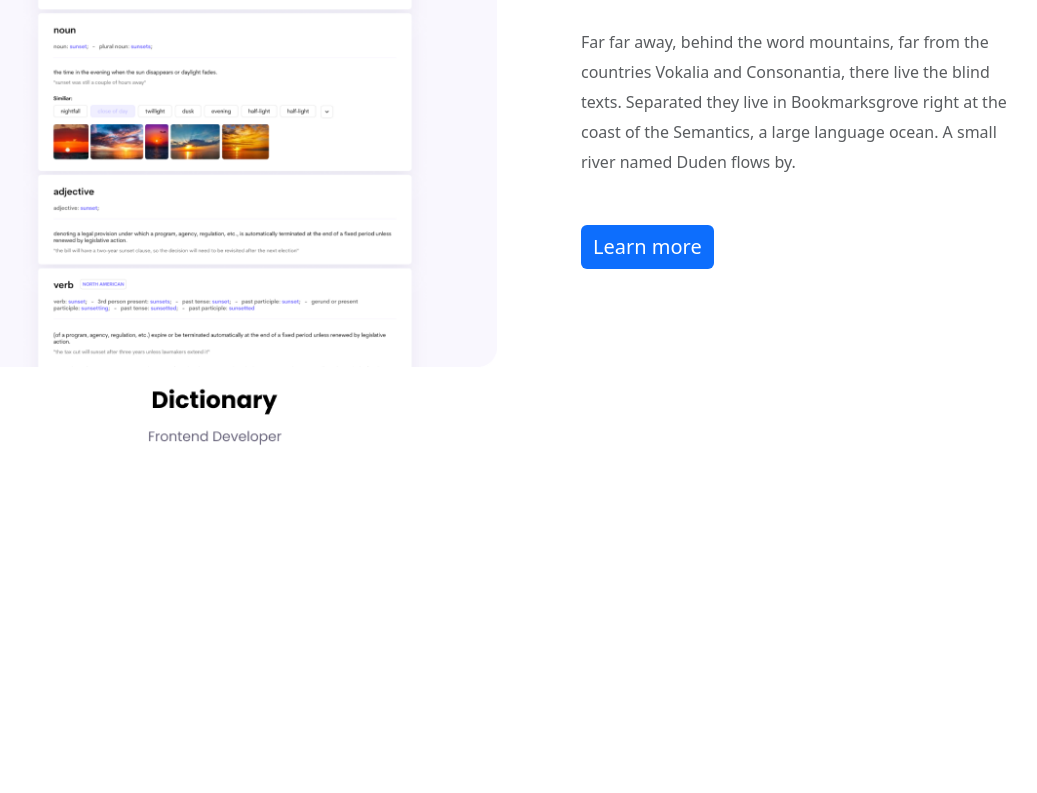
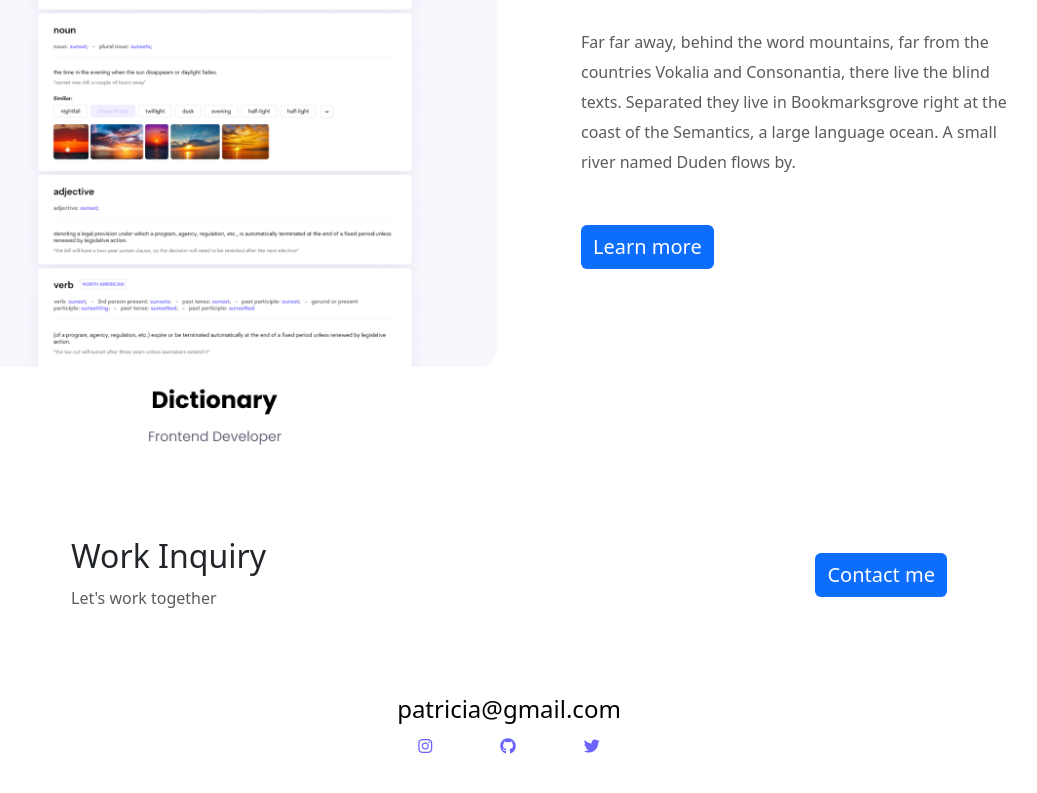
Before and after one commit to stehu-ai/stl-portfolio-project, a plain HTML site: page index.html in a window 1280 px wide. Shown: the part 2365-3158 px from the top of the page, without its empty margins (131-1168 px from the left). Before the commit the page ends 2812 px from the top, so only its background shows below. Drawn offline with nearby package versions, Linux system fonts and the light colour scheme; a web font is replaced by a local one.

Commit message:
Added footer

```diff
--- a/index.html
+++ b/index.html
@@ -119,6 +119,32 @@
                 </div>
             </div>
         </div>
+        <footer>
+            <div class="contact-box justify-content-between mb-5 d-none d-md-flex">
+                <div>
+                    <h4 class="fs-2">
+                        Work Inquiry
+                    </h4>
+                    <p class="text-muted">
+                        Let's work together
+                    </p>
+                </div>
+                <div>
+                    <a href="" class="btn bg-primary border-4 text-white p-2 lh-1 fs-5 mt-3">Contact me</a>
+                </div>
+            </div>
+            <div class="d-flex justify-content-center">
+                <a href="mailto:patricia@gmail.com" class="email-link">patricia@gmail.com</a>
+            </div>
+            <div class="social-links d-flex justify-content-center">
+                <a href="https//www.instagram.com/patricia" target="_blank"><i class="fa-brands fa-instagram"></i>
+                </a>
+                <a href="https//www.github.com/patricia" target="_blank"><i class="fa-brands fa-github"></i>
+                </a>
+                <a href="https//www.twitter.com/patricia" target="_blank"><i class="fa-brands fa-twitter"></i>
+                </a>
+            </div>
+        </footer>
     </div>
 </body>
 
--- a/styles/style.css
+++ b/styles/style.css
@@ -89,6 +89,39 @@ nav a {
 nav a:hover, nav li.active a {
     color: #6c63ff;
 }
+footer {
+    margin: 60px 0;
+}
+footer .contact-box {
+    background: var(--secondary-color);
+    padding: 30px 120px;
+    border-radius: 10px;
+}
+footer .contact-box p {
+    margin: 0;
+}
+footer .email-link {
+    text-decoration: none;
+    color: black;
+    font-size: 24px;
+    text-align: center;
+}
+footer .email-link:hover {
+    color:#6c63ff;
+}
+footer .social-links a {
+    margin: 0 20px;
+    color:#6c63ff;
+    background: var(--secondary-color);
+    padding: 10px 14px;
+    border-radius: 50%;
+    line-height: 18px;
+    transition: all 100ms ease-in-out;
+}
+footer .social-links a:hover {
+    color: white;
+    background: #6c63ff;
+}
 @media (max-width: 900px) {
     h2 {
         font-size: 44px;
```
